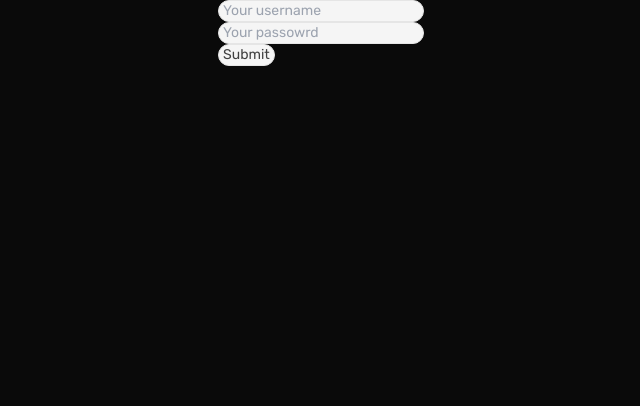
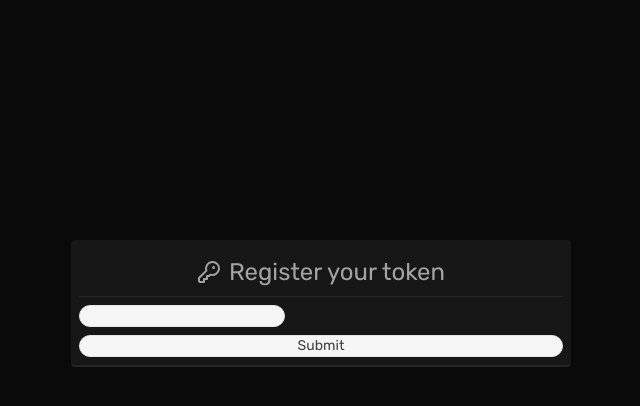
Before and after one commit to valb-mig/tauri.store.sec, a Next.js app: page /auth/register in a window 1280 px wide. Shown: the top 406 px of the page, without its empty margins (319-959 px from the left). Built offline with nearby package versions, Linux system fonts and the light colour scheme.

Commit message:
:sparkles:(feat): Updating page style + Creating the register hook

```diff
--- /dev/null
+++ b/src/app/auth/hooks/useRegister.ts
@@ -0,0 +1,27 @@
+"use client";
+
+import { invoke } from '@tauri-apps/api/tauri'
+
+type formType = {
+    token: string;
+}
+
+const useRegister = () => {
+
+    const add = async (data: formType) => {
+
+        try {
+
+            invoke<string>('run_add_token', { token: data.token })
+                .then(result => console.log(result))
+                .catch(console.error);
+
+        } catch(e) {
+            console.error(e);
+        }
+    }
+
+    return { add };
+}
+
+export default useRegister;
--- a/src/app/auth/layout.tsx
+++ b/src/app/auth/layout.tsx
@@ -5,7 +5,7 @@ const AuthLayout = ({
 }>) => {
 	return (
 		<>
-			<section id="content" className="flex flex-col h-full sm:flex-row">
+			<section id="content" className="flex flex-col h-full ">
 				<main className="flex justify-center w-full">{children}</main>
 			</section>
 		</>
--- a/src/app/auth/login/page.tsx
+++ b/src/app/auth/login/page.tsx
@@ -1,5 +1,59 @@
-const Login = () => {
-	return <>Login</>;
+"use client";
+
+import Image from 'next/image';
+
+import { icons } from "lucide-react";
+import { zodResolver } from "@hookform/resolvers/zod";
+import { useForm } from "react-hook-form";
+import { z } from "zod";
+
+import Button from "@/app/components/ui/Button";
+import Input from "@/app/components/ui/Input";
+
+import svgWaves from '/public/assets/svg/waves1.svg';
+
+const ZodSchema = z.object({
+	password: z.string()
+});
+
+type RegisterSchema = z.infer<typeof ZodSchema>;
+
+const Register = () => {
+
+	const { register, handleSubmit } = useForm<RegisterSchema>({
+		resolver: zodResolver(ZodSchema),
+	});
+
+	const hendleFormSubmit = (data: RegisterSchema) => {
+		console.log(data);
+	};
+
+	return (
+		<>
+			<div className='flex w-full justify-center mt-[30vh]'>
+				<form
+					onSubmit={handleSubmit(hendleFormSubmit)}
+					className="flex flex-col gap-2 bg-neutral-900 shadow-lg p-2 rounded w-full md:w-[500px] z-[999]"
+				>
+					<span className='text-2xl text-center'>Insert your token</span>
+
+					<Input
+						type="text"
+						hookForm={{ ...register("password") }}
+					/>
+					<Button key="submit" type="submit" style={{ format: "primary" }}>
+						Submit
+					</Button>
+				</form>
+			</div>
+
+			<Image
+				src={svgWaves}
+				alt="Wave background svg"
+				className='flex w-full fixed bottom-0'
+			/>
+		</>
+	);
 };
 
-export default Login;
+export default Register;
--- a/src/app/auth/register/page.tsx
+++ b/src/app/auth/register/page.tsx
@@ -1,46 +1,74 @@
 "use client";
 
+import { icons } from "lucide-react";
 import { zodResolver } from "@hookform/resolvers/zod";
-import { useForm } from "react-hook-form";
+import { type SubmitHandler, useForm } from "react-hook-form";
 import { z } from "zod";
+
+import useRegister from "@/app/auth/hooks/useRegister";
 
 import Button from "@/app/components/ui/Button";
 import Input from "@/app/components/ui/Input";
 
-const ZodSchema = z.object({
-	user: z.string(),
-	password: z.string(),
-});
+const ZodSchema = z.object({ token: z.string().min(8) });
 
 type RegisterSchema = z.infer<typeof ZodSchema>;
 
 const Register = () => {
-	const { register, handleSubmit } = useForm<RegisterSchema>({
+
+	const { add } = useRegister();
+
+	const {
+		register,
+		handleSubmit,
+		setError,
+		formState: {
+			errors,
+			isSubmitting
+		}
+	} = useForm<RegisterSchema>({
 		resolver: zodResolver(ZodSchema),
 	});
 
-	const hendleFormSubmit = (data: RegisterSchema) => {
-		console.log(data);
+	const hendleFormSubmit: SubmitHandler<RegisterSchema> = async (data) => {
+		try {
+			await add(data);
+		} catch (error) {
+		  setError("root", {
+			message: "Connection error",
+		  });
+		}
 	};
 
 	return (
-		<div>
-			<form onSubmit={handleSubmit(hendleFormSubmit)}>
+		<>
+			<div className='flex w-full justify-center px-5 mt-[30vh]'>
+				<form
+					onSubmit={handleSubmit(hendleFormSubmit)}
+					className="flex flex-col gap-2 bg-neutral-900 shadow-sm p-2 rounded w-full md:w-[500px] z-[999] border-b-2 border-neutral-800"
+				>
+					<span className='flex items-center gap-2 justify-center p-2 text-2xl text-neutral-400 border-b border-neutral-800'>
+						<icons.KeyRound />
+						Register your token
+					</span>
+
 					<Input
 						type="text"
-					placeholder="Your username"
-					hookForm={{ ...register("user") }}
+						placeholder=""
+						hookForm={{ ...register("token") }}
 					/>
-				<Input
-					type="text"
-					placeholder="Your passowrd"
-					hookForm={{ ...register("password") }}
-				/>
-				<Button key="submit" type="submit" style={{ format: "primary" }}>
-					Submit
+					{errors.token && (
+						<span className='text-red-500 text-sm'>{errors.token.message}</span>
+					)}
+
+					<Button disabled={isSubmitting} key="submit" type="submit" style={{ format: "primary" }}>
+						{isSubmitting ? "Loading..." : "Submit"}
 					</Button>
+
+					{errors.root && <div className="text-red-500 text-sm">{errors.root.message}</div>}
 				</form>
 			</div>
+		</>
 	);
 };
 
```
Also changed, not shown: src/app/auth/hooks/useLogin.ts (added). Lines whose indentation alone changed are shown as unchanged.
